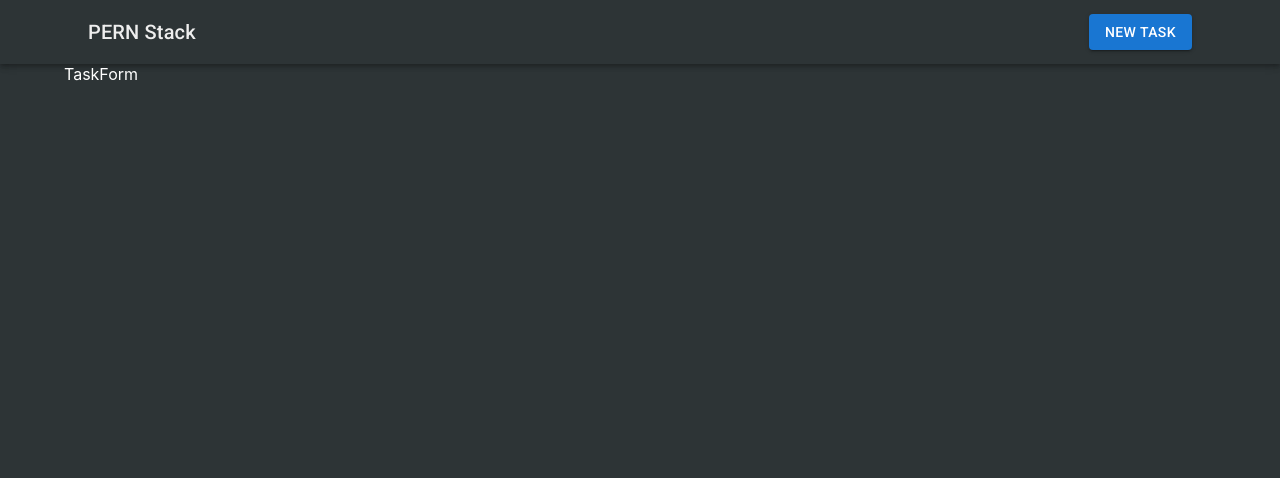
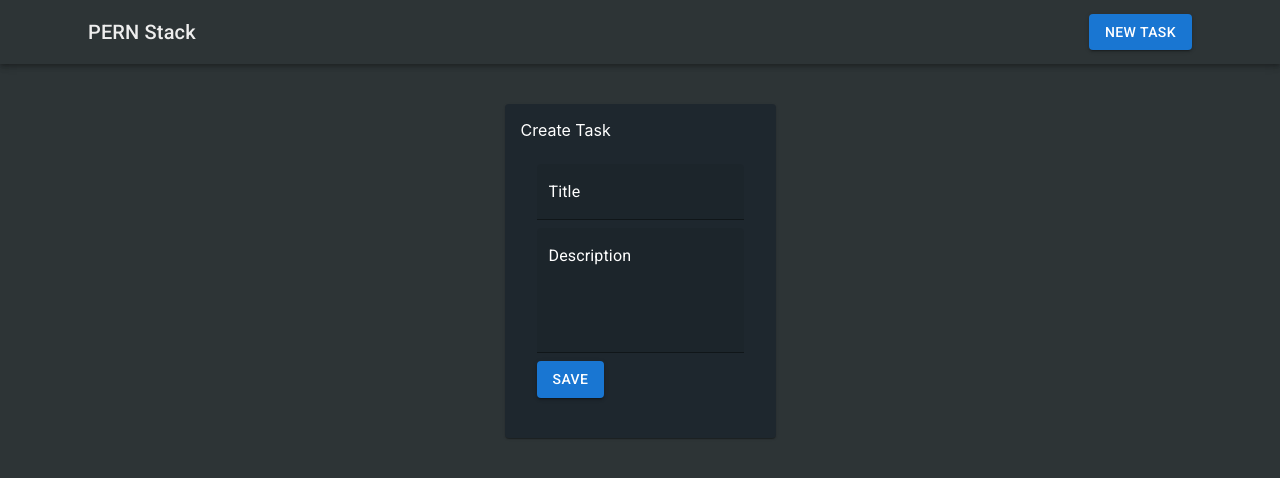
Before and after one commit to daniel199410/pern-stack, a React (Create React App) app in the folder client/: page /tasks/new in a window 1280 px wide. Shown: the top 478 px of the page. Built offline with nearby package versions, Linux system fonts and the light colour scheme.

Commit message:
Creating task form

```diff
--- a/client/src/components/TaskForm.js
+++ b/client/src/components/TaskForm.js
@@ -1,5 +1,48 @@
+import {Button, Card, CardContent, Grid, TextField, Typography} from "@mui/material";
+import {useState} from "react";
+
 export default function TaskFOrm(){
+	const [task, setTask] = useState({title: '', description: ''});
+
+	const handleChange = e => setTask({...task, [e.target.name]: e.target.value})
+
+	const handleSubmit = e => {
+		e.preventDefault();
+		console.log(task);
+	};
+
 	return (
-		<div>TaskForm</div>
+		<Grid container direction='column' alignItems='center' justifyContent='center'>
+			<Grid item xs={3}>
+				<Card sx={{mt:5}} style={{backgroundColor: '#1E272E', padding: '1rem'}}>
+					<Typography variant='5' textAlign='center' color='white'>Create Task</Typography>
+					<CardContent>
+						<form onSubmit={handleSubmit}>
+							<TextField
+								variant='filled'
+								label='Title'
+								sx={{display: 'block', margin: '.5rem 0'}}
+								name='title'
+								onChange={handleChange}
+								inputProps={{style: {color: 'white'}}}
+								InputLabelProps={{style: {color: 'white'}}}
+							/>
+							<TextField
+								variant='filled'
+								label='Description'
+								multiline
+								rows={4}
+								sx={{display: 'block', margin: '.5rem 0'}}
+								name='description'
+								onChange={handleChange}
+								inputProps={{style: {color: 'white'}}}
+								InputLabelProps={{style: {color: 'white'}}}
+							/>
+							<Button variant='contained' color='primary' type='submit'>Save</Button>
+						</form>
+					</CardContent>
+				</Card>
+			</Grid>
+		</Grid>
 	)
 }
```
